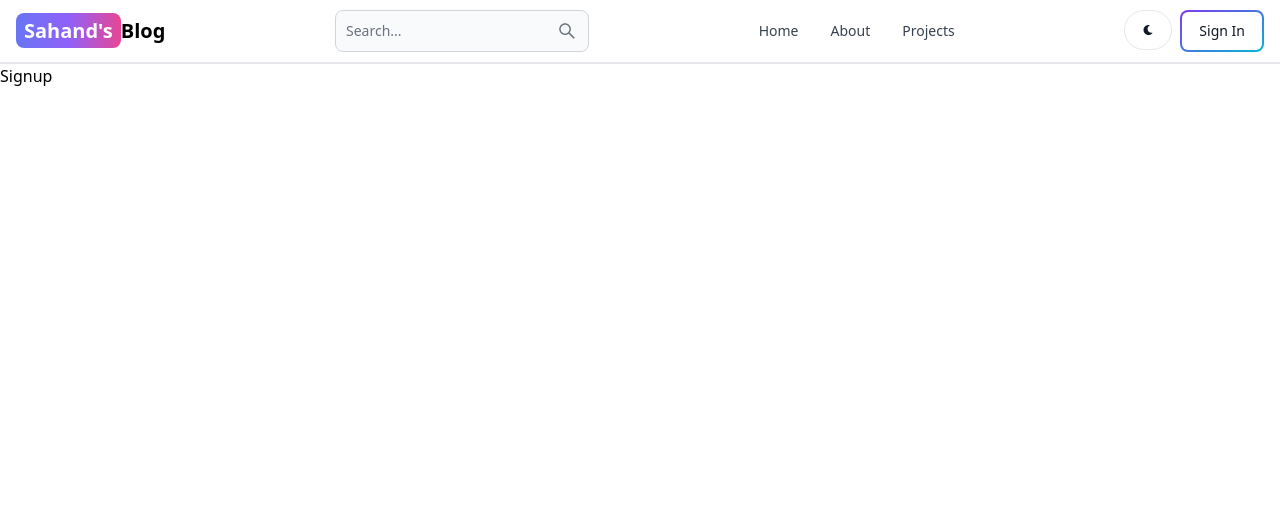
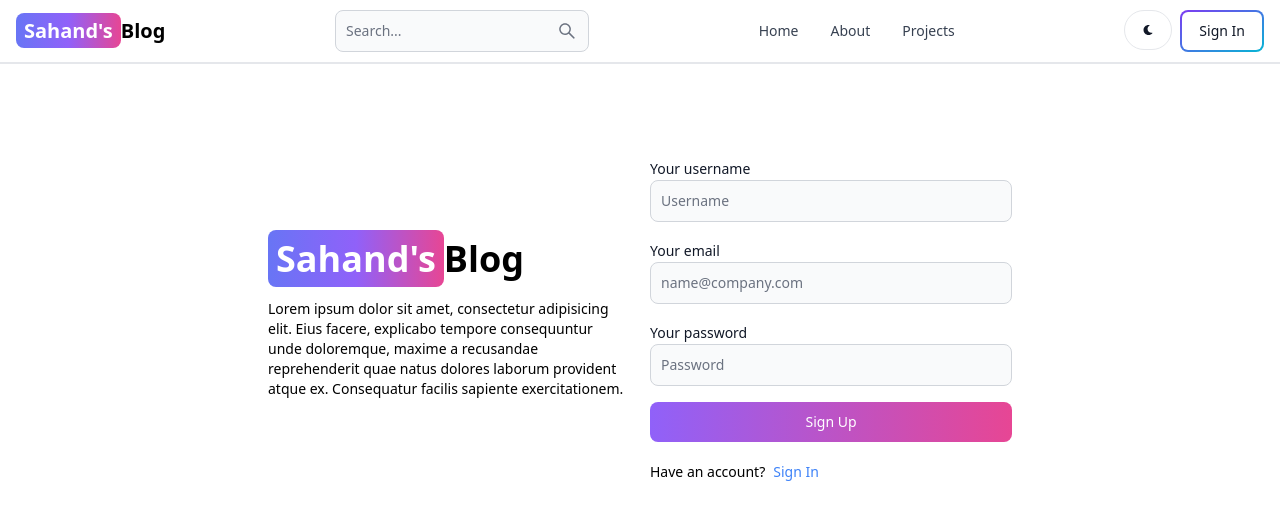
Before and after one commit to abdallah-abde/mern-blog, a React (Vite) app in the folder client/: page /sign-up in a window 1280 px wide. Shown: the top 520 px of the page. Built offline with nearby package versions, Linux system fonts and the light colour scheme.

Commit message:
Complete sign up page ui

```diff
--- a/client/src/pages/Signup.jsx
+++ b/client/src/pages/Signup.jsx
@@ -1,7 +1,57 @@
-import React from 'react'
+import React from "react";
+import { Link } from "react-router-dom";
+import { Button, Label, TextInput } from "flowbite-react";
 
 export default function Signup() {
   return (
-    <div>Signup</div>
-  )
+    <div className="min-h-screen mt-20">
+      <div className="flex p-3 max-w-3xl mx-auto flex-col md:flex-row md:items-center gap-5">
+        {/* left */}
+        <div className="flex-1">
+          <Link to="/" className="font-bold dark:text-white text-4xl">
+            <span className="px-2 py-1 bg-gradient-to-r from-indigo-500 via-purple-500 to-pink-500 rounded-lg text-white">
+              Sahand's
+            </span>
+            Blog
+          </Link>
+          <p className="text-sm mt-5">
+            Lorem ipsum dolor sit amet, consectetur adipisicing elit. Eius
+            facere, explicabo tempore consequuntur unde doloremque, maxime a
+            recusandae reprehenderit quae natus dolores laborum provident atque
+            ex. Consequatur facilis sapiente exercitationem.
+          </p>
+        </div>
+        {/* right */}
+        <div className="flex-1">
+          <form className="flex flex-col gap-4">
+            <div className="">
+              <Label value="Your username" />
+              <TextInput type="text" placeholder="Username" id="username" />
+            </div>
+            <div className="">
+              <Label value="Your email" />
+              <TextInput
+                type="text"
+                placeholder="name@company.com"
+                id="email"
+              />
+            </div>
+            <div className="">
+              <Label value="Your password" />
+              <TextInput type="text" placeholder="Password" id="password" />
+            </div>
+            <Button gradientDuoTone="purpleToPink" type="submit">
+              Sign Up
+            </Button>
+          </form>
+          <div className="flex gap-2 text-sm mt-5">
+            <span>Have an account?</span>
+            <Link to="/sign-in" className="text-blue-500">
+              Sign In
+            </Link>
+          </div>
+        </div>
+      </div>
+    </div>
+  );
 }
```
